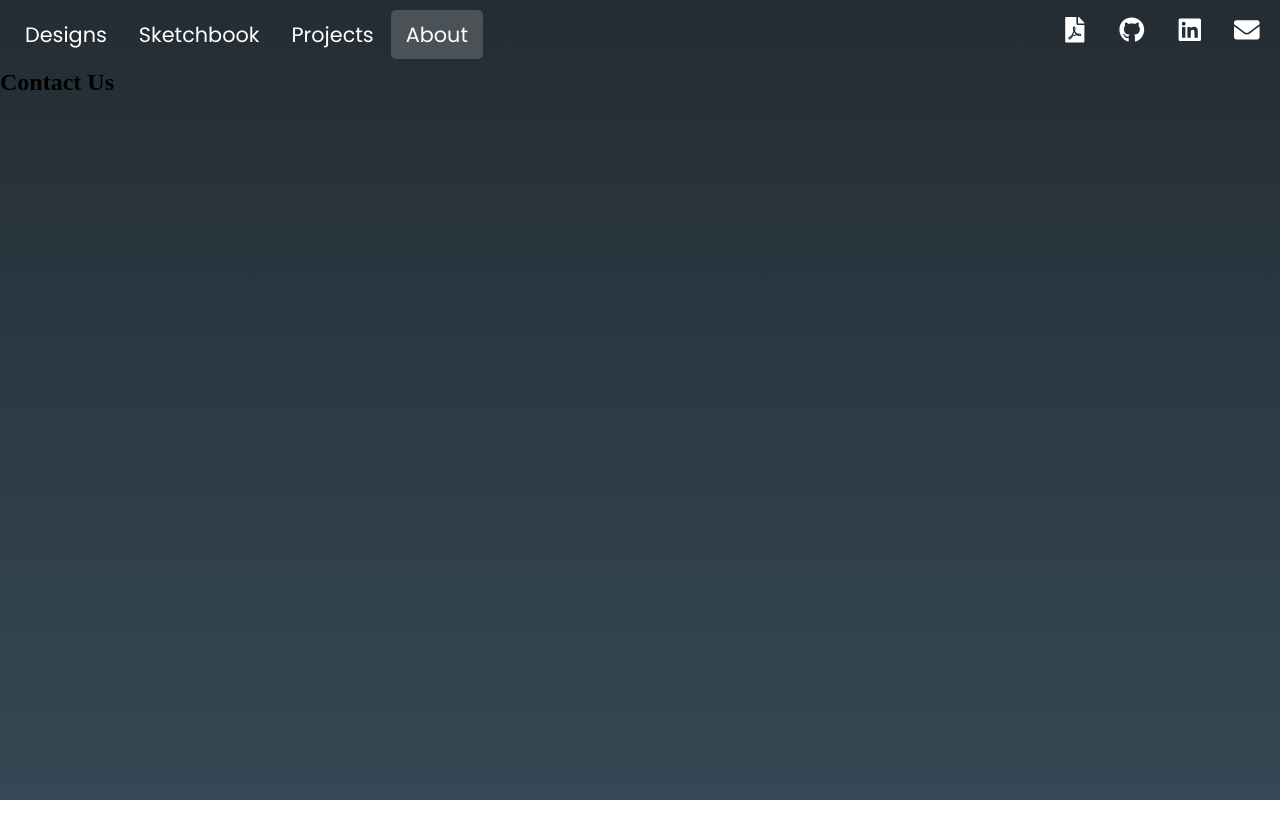
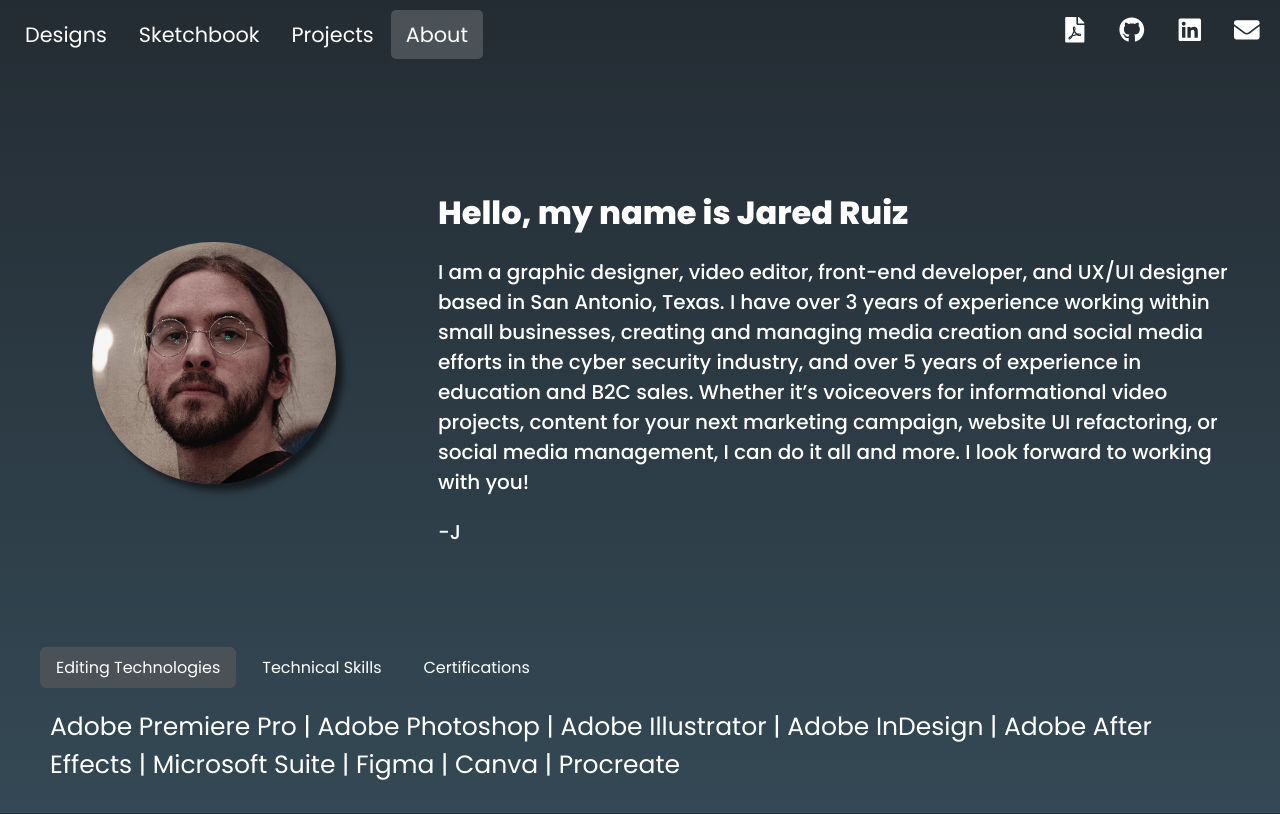
Before and after one commit to jared-ruiz/jared-ruiz.github.io, a React (Vite) app in the folder website-revamp/: page /about in a window 1280 px wide. Built offline with nearby package versions, Linux system fonts and the light colour scheme.

Commit message:
Added an about me section and spent the whole day working on dynamically listing all my object array information into my component and then getting styling done in a pleasing way.

```diff
--- a/website-revamp/src/App.jsx
+++ b/website-revamp/src/App.jsx
@@ -2,6 +2,7 @@ import { BrowserRouter as Router, Routes, Route, Navigate } from "react-router-d
 import Navbar from './components/Navbar/Navbar.jsx';
 import Designs from "./components/Designs/Designs.jsx";
 import Sketchbook from "./components/Sketches/Sketches.jsx";
+import About from './components/About/About.jsx';
 
 const App = () => {
   return (
@@ -11,8 +12,8 @@ const App = () => {
         <Route path="/" element={<Navigate to="/designs" />} />
         <Route path="/designs" element={<Designs />} />
         <Route path="/sketchbook" element={<Sketchbook />} />
-        <Route path="/projects" element={<h2 className="page">Our Services</h2>} />
-        <Route path="/about" element={<h2 className="page">Contact Us</h2>} />
+        <Route path="/projects" element="" />
+        <Route path="/about" element={<About />} />
       </Routes>
     </Router>
   );
--- /dev/null
+++ b/website-revamp/src/assets/tab_content/tab_content.js
@@ -0,0 +1,20 @@
+const tab_content = [
+    {
+        index: 0,
+        title: 'Editing Technologies',
+        content: 'Adobe Premiere Pro | Adobe Photoshop | Adobe Illustrator | Adobe InDesign | Adobe After Effects | Microsoft Suite | Figma | Canva | Procreate'
+    },
+    {
+        index: 1,
+        title: 'Technical Skills',
+        content: 'JavaScript | Python | HTML5 | CSS | MongoDB | MySQL | PostgresSQL | Django | Express | Node | Flask | React | Git | Handlebars | Bootstrap | TailwindCSS | Jira | vSphere | Agile | WordPress | SEO | UX Design | A/B Testing | User Stories | Journey Mapping | UI Design | Data Analytics | Tableau'
+    },
+    {
+        index: 2,
+        title: 'Certifications',
+        content: 'Google Data Analytics (In Progress) | Google Ads Search | Google UX Design | SEO (HubSpot) | Social Media Marketing (HubSpot) | Social Media Marketing II (HubSpot) | Full Stack Web Development (University of Texas at San Antonio)'
+    }
+
+]
+
+export default tab_content;
--- /dev/null
+++ b/website-revamp/src/components/About/About.jsx
@@ -0,0 +1,35 @@
+import classes from '../About/About.module.css';
+import prof_01 from '../../assets/profile_images/about_me_pic-min.png'
+import TabButton from '../TabButton/TabButton';
+
+function About() {
+
+    return(
+        <>
+            <div className={classes.about_container}>
+                <div className={classes.card_content}>
+
+                    <div className={classes.card_image}>
+                            <img src={prof_01} className={classes.prof_01}/>
+                    </div>
+
+                    <div className={classes.card_me_info}>
+                        <h1>Hello, my name is Jared Ruiz</h1>
+                        <p>I am a graphic designer, video editor, front-end developer, and UX/UI designer based in San Antonio, Texas. I have over 3 years of experience working within small businesses, creating and managing media creation  and social media efforts in the cyber security industry, and over 5 years of experience in education and B2C sales.
+
+                        Whether it’s voiceovers for informational video projects, content for your next marketing campaign, website UI refactoring, or social media management, I can do it all and more. I look forward to working with you!
+                        </p>
+                        <p>-J</p>
+                    </div>
+                </div>
+
+                <div className={classes.tab_container}>
+                    <TabButton />
+                </div>
+
+            </div>
+        </>
+    )
+}
+
+export default About;
--- /dev/null
+++ b/website-revamp/src/components/About/About.module.css
@@ -0,0 +1,127 @@
+.about_container {
+    width: auto;
+    height: 88vh;
+    display: flex;
+    flex-direction: column;
+    padding: 20px;
+    /* justify-content: center; */
+    align-items: flex-start;
+}
+
+.card_rim {
+    width: 100%;
+    /* background-color: #E8E2D9; */
+    height: auto;
+    border-radius: 10px;
+    display: flex;
+    align-items: center;
+    /* box-shadow: 7px 7px 7px rgba(0, 0, 0, 0.562); */
+
+}
+
+.card_top {
+
+    width: auto;
+    display: flex;
+    flex-direction: row;
+    /* background-color: #A9A8A8; */
+    border-radius: 10px 10px 0 0;
+    padding: 15px;
+
+}
+
+.card_top h1 {
+    color: white
+}
+
+.card_content {
+    display: flex;
+    flex-direction: row;
+    justify-content: space-between;
+    align-items: center;
+    padding: 20px;
+    margin-top: 60px;
+}
+
+.card_image {
+    display: flex;
+    flex-direction: column;
+    width: 30%;
+    align-items: center;
+    text-align: center;
+}
+
+.prof_01 {
+    max-width: 70%;
+    border-radius: 400px;
+    box-shadow: 7px 7px 7px rgba(0, 0, 0, 0.562);
+}
+
+.card_me_info h1 {
+    color: white;
+    margin-top: 10px;
+    font-family: poppins;
+    font-weight: 800;
+    padding: 10px;
+}
+
+.card_me_info p {
+    color: white;
+    padding: 10px;
+    font-size: 20px;
+    font-family: poppins;
+    font-weight: 500;
+}
+
+.card_me_info {
+    width: 70%;
+    display: flex;
+    flex-direction: column;
+    /* padding: 40px; */
+    padding-left: 40px;
+}
+
+.about_skills {
+    display: flex;
+    flex-direction: row;
+    font-size: 20px;
+    color: white;
+}
+
+.tab_container {
+    margin-top: 50px;
+    padding: 20px;
+}
+
+@media only screen and (max-width: 1100px) {
+
+  }
+  @media only screen and (max-width: 428px) {
+    .about_container {
+        display: flex;
+        align-items: center;
+        height: auto;
+    }
+
+    .card_content {
+        display: flex;
+        flex-direction: column;
+        margin: 0;
+        justify-content: center;
+        align-items: center;
+    }
+
+    .card_image {
+        width: auto;
+    }
+
+    .card_me_info {
+        width: auto;
+        padding-left: 0;
+    }
+
+    .card_me_info p {
+        justify-content: center;
+        align-items: center;
+    }
+  }
--- /dev/null
+++ b/website-revamp/src/components/TabButton/TabButton.jsx
@@ -0,0 +1,31 @@
+import tab_content from '../../assets/tab_content/tab_content.js';
+import classes from '../TabButton/TabButton.module.css';
+import { useState } from 'react';
+
+function TabButton() {
+
+
+    const [activeTab, setActiveTab] = useState(tab_content[0].index);
+
+    return(
+        <>
+            <ul className={classes.button_styling}>
+                {tab_content.map((item) => (
+                    <button
+                        key={item.index}
+                        className={`${classes.tab_item} ${activeTab === item.index ? classes.active : ''}`}
+                        onClick={() => setActiveTab(item.index)}>
+
+                        {item.title}
+                    </button>
+                ))}
+            </ul>
+
+            <div className={classes.tab_content}>
+                <p>{tab_content.find(item => item.index === activeTab).content}</p>
+            </div>
+        </>
+    )
+}
+
+export default TabButton;
--- /dev/null
+++ b/website-revamp/src/components/TabButton/TabButton.module.css
@@ -0,0 +1,38 @@
+.button_styling {
+    text-decoration: none;
+    display: flex;
+    flex-direction: row;
+    color: white;
+    gap: 10px;
+}
+
+.tab_item {
+    padding: 0.5rem 1rem;
+    border: none;
+    border-radius: 6px;
+    background-color: transparent;
+    color: white;
+    font-family: Poppins;
+    font-size: 1rem;
+    cursor: pointer;
+    transition: background 0.4s;
+}
+
+.tab_item:hover {
+    background: rgba(255, 255, 255, 0.2);
+}
+
+.active {
+    background: #4A5157;
+    transition: .4s;
+}
+
+.tab_content {
+    /* background-color: #e8e2d946; */
+    border-radius: 10px;
+    padding: 10px;
+    margin-top: 10px;
+    font-family: Poppins;
+    color: white;
+    font-size: 25px;
+}
```
Also changed, not shown: website-revamp/src/assets/profile_images/about_me_pic-min.png (added), website-revamp/src/assets/profile_images/about_profile_02-min.png (added).
